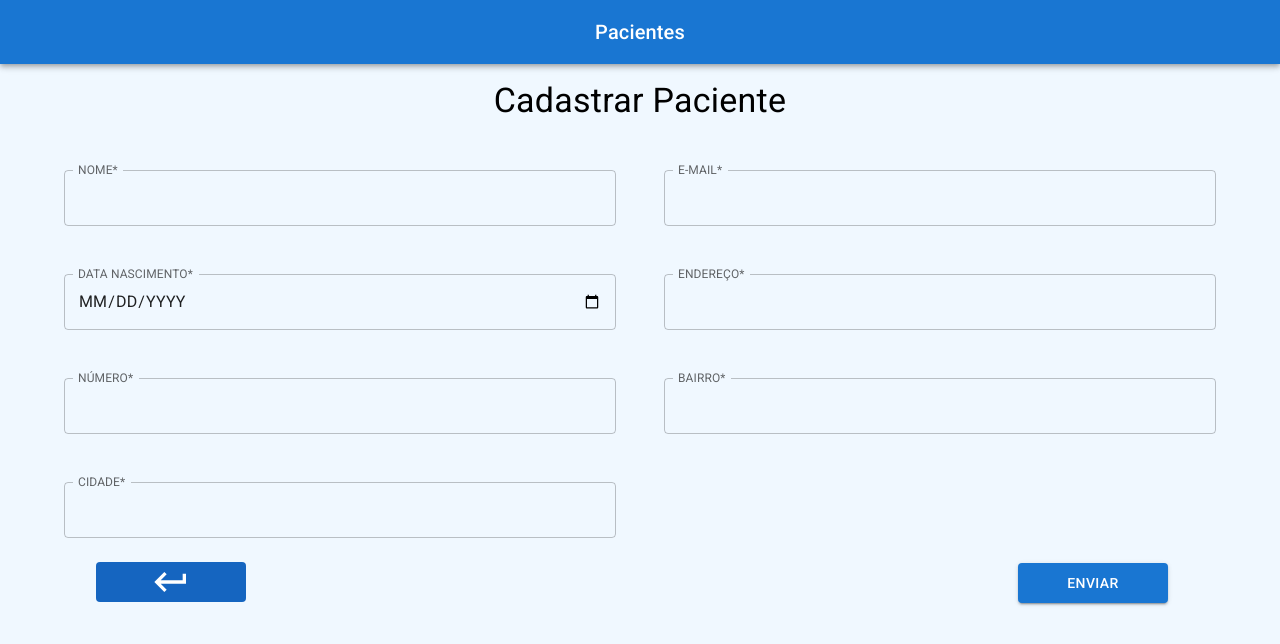
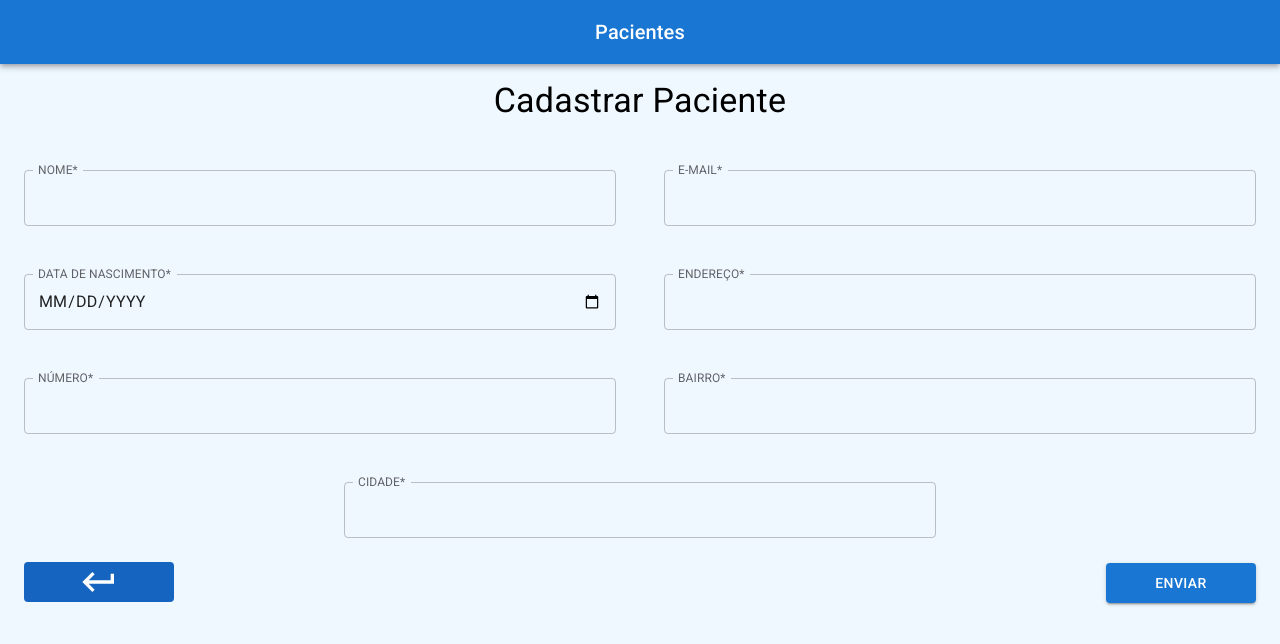
Before and after one commit to Eduardo2712/pacientes_react, a React (Create React App) app in the folder site/: page /paciente in a window 1280 px wide. Shown: the top 644 px of the page. Built offline with nearby package versions, Linux system fonts and the light colour scheme.

Commit message:
Atualização

```diff
--- /dev/null
+++ b/site/src/components/carregando/index.tsx
@@ -0,0 +1,17 @@
+import { Box, CircularProgress } from "@mui/material";
+
+const Carregando = () => {
+    return (
+        <Box
+            sx={{
+                mt: 4,
+                display: "flex",
+                justifyContent: "center",
+            }}
+        >
+            <CircularProgress />
+        </Box>
+    );
+};
+
+export default Carregando;
--- a/site/src/pages/paciente/formulario/index.tsx
+++ b/site/src/pages/paciente/formulario/index.tsx
@@ -1,43 +1,59 @@
 import { useState, useEffect } from "react";
 import { useFormik } from "formik";
 import * as Yup from "yup";
-import { Button, Grid, TextField, Typography } from "@mui/material";
-import ModalConfirmacao from "../../../components/modalConfirmacao";
-import { Link } from "react-router-dom";
+import { Button, Container, Grid, TextField, Typography } from "@mui/material";
+import { Link, useNavigate } from "react-router-dom";
 import KeyboardReturnIcon from "@mui/icons-material/KeyboardReturn";
 import { Items } from "../../../interfaces";
 import axios from "axios";
-import { useSelector } from "react-redux";
+import { useDispatch } from "react-redux";
+import reduxModal from "../../../store/reduxModal/reduxModal.actions";
+import Carregando from "../../../components/carregando";
 
 interface Props {
-    id?: number;
+    email?: string;
 }
 
 const Formulario = (props: Props) => {
     const [carregando, setCarregando] = useState<boolean>(true);
     const [paciente, setPaciente] = useState<Items>();
+    const dispatch = useDispatch();
+    const navigate = useNavigate();
 
     useEffect(() => {
-        if (props.id) {
+        console.log(props.email);
+        if (props.email) {
             axios
-                .get(`${process.env.REACT_APP_URL_API}/pacientes/${props.id}`)
+                .get(
+                    `${process.env.REACT_APP_URL_API}/pacientes/${props.email}`
+                )
                 .then((resposta) => {
+                    if (typeof resposta.data.Item !== "undefined") {
                         setPaciente(resposta.data.Item);
                         setCarregando(false);
+                    } else {
+                        navigate("/*");
+                    }
                 })
                 .catch((erro) => {
                     console.error(`Erro ${erro}`);
                     setCarregando(false);
                 });
+        } else {
+            setCarregando(false);
         }
     }, []);
 
     const esquema = Yup.object().shape({
         nome: Yup.string().required("Preencha esse campo!"),
-        email: Yup.string().required("Preencha esse campo!"),
+        email: Yup.string()
+            .email("Digite um e-mail válido")
+            .required("Preencha esse campo!"),
         data_nasc: Yup.string().required("Preencha esse campo!"),
         endereco: Yup.string().required("Preencha esse campo!"),
-        numero: Yup.string().required("Preencha esse campo!"),
+        numero: Yup.number()
+            .positive("Digite um número positivo")
+            .required("Preencha esse campo!"),
         bairro: Yup.string().required("Preencha esse campo!"),
         cidade: Yup.string().required("Preencha esse campo!"),
     });
@@ -52,7 +68,6 @@ const Formulario = (props: Props) => {
             numero: paciente?.numero ? paciente.numero : "",
             bairro: paciente?.bairro ? paciente.bairro : "",
             cidade: paciente?.cidade ? paciente.cidade : "",
-            id: props.id ? props.id.toString() : "",
         },
         validationSchema: esquema,
         onSubmit: (values, { resetForm }) => {
@@ -63,22 +78,29 @@ const Formulario = (props: Props) => {
             values.numero = values.numero;
             values.bairro = values.bairro.toUpperCase();
             values.cidade = values.cidade.toUpperCase();
-            values.id = props.id
-                ? props.id.toString()
-                : `PACIENTE#${values.nome.replace(" ", "")}`;
 
             axios
                 .put(`${process.env.REACT_APP_URL_API}/pacientes`, values)
                 .then((resposta) => {
-                    // setMensagemModal("Paciente atualizado com sucesso!");
-                    // setModalAtivo(true);
-                    resetForm();
+                    dispatch(
+                        reduxModal({
+                            ativo: true,
+                            titulo: props.email
+                                ? "Atualizado com sucesso!"
+                                : "Cadastrado com sucesso!",
+                        })
+                    );
                 })
                 .catch((erro) => {
+                    dispatch(
+                        reduxModal({
+                            ativo: true,
+                            titulo: "Erro ao cadastrar paciente!",
+                        })
+                    );
                     console.error(`Erro ${erro}`);
-                    // setModalAtivo(true);
-                    // setMensagemModal("Erro ao enviar formulário!");
                 });
+            resetForm();
         },
     });
     return (
@@ -89,21 +111,29 @@ const Formulario = (props: Props) => {
                 component="div"
                 sx={{ mt: 2 }}
             >
-                {props.id ? "Editar Paciente" : "Cadastrar Paciente"}
+                {props.email ? "Editar Paciente" : "Cadastrar Paciente"}
             </Typography>
+            <Container maxWidth="xl">
+                {!carregando ? (
                     <form onSubmit={formik.handleSubmit} method="POST">
-                <Grid container sx={{ mt: 0 }} spacing={6}>
-                    <Grid item xs={6} className="bloco-campo">
+                        <Grid
+                            container
+                            sx={{
+                                mt: 0,
+                                justifyContent: "center",
+                            }}
+                            spacing={6}
+                        >
+                            <Grid item sm={6}>
                                 <TextField
+                                    sx={{ minWidth: "270px" }}
                                     fullWidth
                                     id="nome"
                                     name="nome"
-                            className="campo"
                                     type="text"
                                     label="NOME*"
                                     InputLabelProps={{ shrink: true }}
                                     inputProps={{
-                                maxLength: 100,
                                         style: { textTransform: "uppercase" },
                                     }}
                                     value={formik.values.nome}
@@ -113,21 +143,21 @@ const Formulario = (props: Props) => {
                                         Boolean(formik.errors.nome)
                                     }
                                     helperText={
-                                formik.touched.nome && formik.errors.nome
+                                        formik.touched.nome &&
+                                        formik.errors.nome
                                     }
                                 />
                             </Grid>
-                    <Grid item xs={6} className="bloco-campo">
+                            <Grid item sm={6}>
                                 <TextField
+                                    sx={{ minWidth: "270px" }}
                                     fullWidth
                                     id="email"
                                     name="email"
-                            className="campo"
                                     type="text"
                                     label="E-MAIL*"
                                     InputLabelProps={{ shrink: true }}
                                     inputProps={{
-                                maxLength: 100,
                                         style: { textTransform: "uppercase" },
                                     }}
                                     value={formik.values.email}
@@ -137,21 +167,22 @@ const Formulario = (props: Props) => {
                                         Boolean(formik.errors.email)
                                     }
                                     helperText={
-                                formik.touched.email && formik.errors.email
+                                        formik.touched.email &&
+                                        formik.errors.email
                                     }
+                                    disabled={props.email ? true : false}
                                 />
                             </Grid>
-                    <Grid item xs={6} className="bloco-campo">
+                            <Grid item sm={6}>
                                 <TextField
+                                    sx={{ minWidth: "270px" }}
                                     fullWidth
                                     id="data_nasc"
                                     name="data_nasc"
-                            className="campo"
                                     type="date"
-                            label="DATA NASCIMENTO*"
+                                    label="DATA DE NASCIMENTO*"
                                     InputLabelProps={{ shrink: true }}
                                     inputProps={{
-                                maxLength: 100,
                                         style: { textTransform: "uppercase" },
                                     }}
                                     value={formik.values.data_nasc}
@@ -166,17 +197,16 @@ const Formulario = (props: Props) => {
                                     }
                                 />
                             </Grid>
-                    <Grid item xs={6} className="bloco-campo">
+                            <Grid item sm={6}>
                                 <TextField
+                                    sx={{ minWidth: "270px" }}
                                     fullWidth
                                     id="endereco"
                                     name="endereco"
-                            className="campo"
                                     type="text"
                                     label="ENDEREÇO*"
                                     InputLabelProps={{ shrink: true }}
                                     inputProps={{
-                                maxLength: 100,
                                         style: { textTransform: "uppercase" },
                                     }}
                                     value={formik.values.endereco}
@@ -191,17 +221,16 @@ const Formulario = (props: Props) => {
                                     }
                                 />
                             </Grid>
-                    <Grid item xs={6} className="bloco-campo">
+                            <Grid item sm={6}>
                                 <TextField
+                                    sx={{ minWidth: "270px" }}
                                     fullWidth
                                     id="numero"
                                     name="numero"
-                            className="campo"
                                     type="number"
                                     label="NÚMERO*"
                                     InputLabelProps={{ shrink: true }}
                                     inputProps={{
-                                maxLength: 100,
                                         style: { textTransform: "uppercase" },
                                     }}
                                     value={formik.values.numero}
@@ -211,21 +240,21 @@ const Formulario = (props: Props) => {
                                         Boolean(formik.errors.numero)
                                     }
                                     helperText={
-                                formik.touched.numero && formik.errors.numero
+                                        formik.touched.numero &&
+                                        formik.errors.numero
                                     }
                                 />
                             </Grid>
-                    <Grid item xs={6} className="bloco-campo">
+                            <Grid item sm={6}>
                                 <TextField
+                                    sx={{ minWidth: "270px" }}
                                     fullWidth
                                     id="bairro"
                                     name="bairro"
-                            className="campo"
                                     type="text"
                                     label="BAIRRO*"
                                     InputLabelProps={{ shrink: true }}
                                     inputProps={{
-                                maxLength: 100,
                                         style: { textTransform: "uppercase" },
                                     }}
                                     value={formik.values.bairro}
@@ -235,21 +264,21 @@ const Formulario = (props: Props) => {
                                         Boolean(formik.errors.bairro)
                                     }
                                     helperText={
-                                formik.touched.bairro && formik.errors.bairro
+                                        formik.touched.bairro &&
+                                        formik.errors.bairro
                                     }
                                 />
                             </Grid>
-                    <Grid item xs={6} className="bloco-campo">
+                            <Grid item sm={6}>
                                 <TextField
+                                    sx={{ minWidth: "270px" }}
                                     fullWidth
                                     id="cidade"
                                     name="cidade"
-                            className="campo"
                                     type="text"
                                     label="CIDADE*"
                                     InputLabelProps={{ shrink: true }}
                                     inputProps={{
-                                maxLength: 100,
                                         style: { textTransform: "uppercase" },
                                     }}
                                     value={formik.values.cidade}
@@ -259,19 +288,20 @@ const Formulario = (props: Props) => {
                                         Boolean(formik.errors.cidade)
                                     }
                                     helperText={
-                                formik.touched.cidade && formik.errors.cidade
+                                        formik.touched.cidade &&
+                                        formik.errors.cidade
                                     }
                                 />
                             </Grid>
                         </Grid>
-                <Grid container spacing={2} mt={3}>
                         <Grid
+                            mt={3}
                             container
                             direction="row"
                             justifyContent="space-between"
                             alignItems="center"
                         >
-                        <Grid ml={6}>
+                            <Grid>
                                 <Link to={"/"}>
                                     <KeyboardReturnIcon
                                         sx={{ width: 150, height: 40 }}
@@ -283,7 +313,7 @@ const Formulario = (props: Props) => {
                                     ></KeyboardReturnIcon>
                                 </Link>
                             </Grid>
-                        <Grid mr={6}>
+                            <Grid>
                                 <Button
                                     sx={{ width: 150, height: 40 }}
                                     type="submit"
@@ -293,8 +323,11 @@ const Formulario = (props: Props) => {
                                 </Button>
                             </Grid>
                         </Grid>
-                </Grid>
                     </form>
+                ) : (
+                    <Carregando></Carregando>
+                )}
+            </Container>
         </>
     );
 };
--- a/site/src/pages/paciente/index.tsx
+++ b/site/src/pages/paciente/index.tsx
@@ -1,26 +1,16 @@
-import { Container } from "@mui/system";
-import { useEffect } from "react";
-import { useDispatch, useSelector } from "react-redux";
 import { useParams } from "react-router-dom";
 import Cabecalho from "../../components/cabecalho";
-import ModalConfirmacao from "../../components/modalConfirmacao";
-import modal from "../../store/modal/modal.actions";
+import ModalConfirmacao from "../../components/modalAviso";
 import Formulario from "./formulario";
 
 const Paciente = () => {
-    const { id } = useParams<string>();
-    const valoresModal = useSelector((state: any) => state.modal);
+    const { email } = useParams<string>();
 
     return (
         <>
             <Cabecalho></Cabecalho>
-            <Container maxWidth="lg">
-                <Formulario id={Number(id)}></Formulario>
-            </Container>
-            <ModalConfirmacao
-                ativo={valoresModal.ativo ?? false}
-                mensagem={valoresModal.titulo ?? ""}
-            ></ModalConfirmacao>
+            <Formulario email={email}></Formulario>
+            <ModalConfirmacao></ModalConfirmacao>
         </>
     );
 };
--- a/site/src/routes.tsx
+++ b/site/src/routes.tsx
@@ -9,7 +9,7 @@ const Rotas = () => {
             <Routes>
                 <Route path={"/"} element={<Inicio />} />
                 <Route path={"/paciente/"} element={<Paciente />} />
-                <Route path={"/paciente/:id"} element={<Paciente />} />
+                <Route path={"/paciente/:email"} element={<Paciente />} />
                 <Route path="*" element={<Pagina404 />} />
             </Routes>
         </BrowserRouter>
--- a/site/src/store/modal/modal.actions.tsx
+++ b/site/src/store/reduxModal/reduxModal.actions.tsx
@@ -2,11 +2,11 @@ import { ReduxModal } from "../../interfaces";
 
 const MODAL = "MODAL";
 
-const modal = (props: ReduxModal) => {
+const reduxModal = (props: ReduxModal) => {
     return {
         type: MODAL,
         payload: props,
     };
 };
 
-export default modal;
+export default reduxModal;
--- a/site/src/store/store.tsx
+++ b/site/src/store/store.tsx
@@ -1,9 +1,9 @@
 import { configureStore } from "@reduxjs/toolkit";
 import { combineReducers } from "redux";
-import modalReducer from "./modal/modal.reducer";
+import reduxModal from "./reduxModal/reduxModal.reducer";
 
 const rootReducer = combineReducers({
-    modal: modalReducer,
+    reduxModal: reduxModal,
 });
 
 export default configureStore({
```
Also changed, not shown: site/src/components/modalAviso/index.tsx (renamed from site/src/components/modalConfirmacao/index.tsx, +17 -19 lines), site/src/pages/inicio/index.tsx (+3 -14 lines), site/src/pages/inicio/tabela/index.tsx (+18 -23 lines), site/src/pages/pagina404/index.tsx (+16 -2 lines), site/src/store/reduxModal/reduxModal.reducer.tsx (renamed from site/src/store/modal/modal.reducer.tsx). Lines whose indentation alone changed are shown as unchanged.
